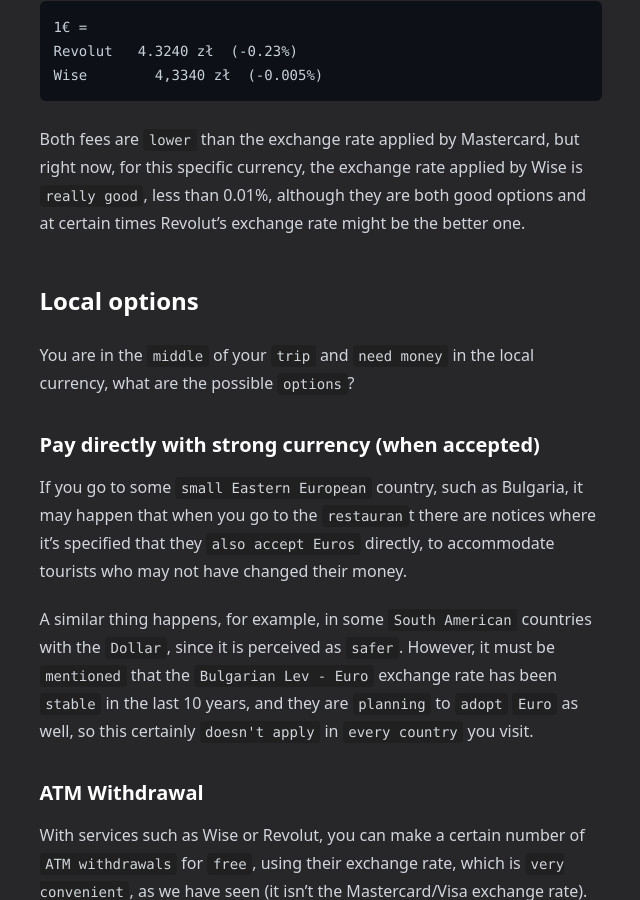
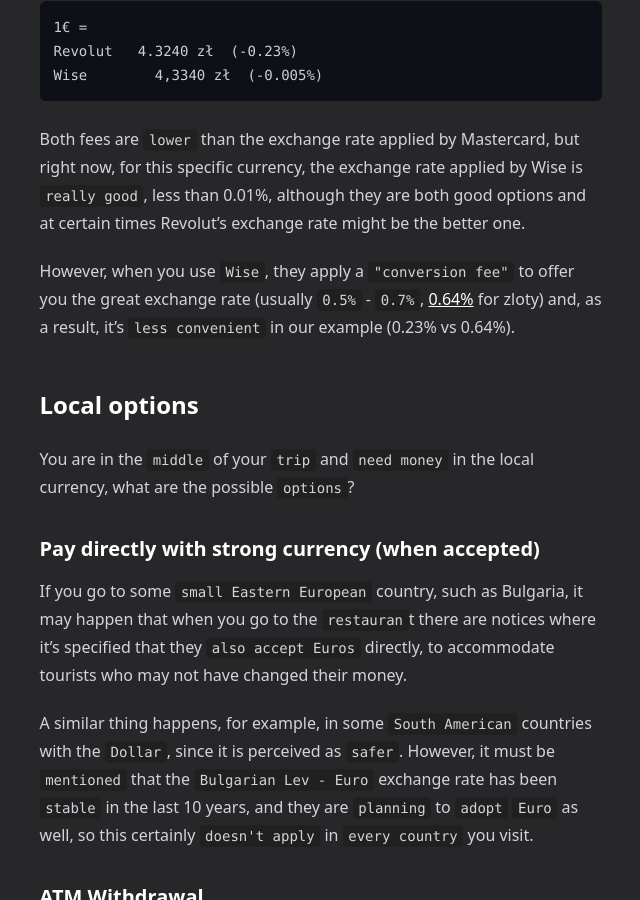
Before and after one commit to ErikPelli/erikpelli.github.io, a Jekyll site: the page built from _posts/2024-11-22-travel-money.md, in a window 1280 px wide and 900 px high, scrolled down 4901 px. Shown: the whole window, without its empty margins (319-959 px from the left). Built offline with Jekyll 4.4.1, drawn with Linux system fonts in a browser that asks for light colours; nearby versions of some CDN libraries; some web fonts are replaced.

Commit message:
Add wise fee disclaimer

```diff
--- a/_posts/2024-11-22-travel-money.md
+++ b/_posts/2024-11-22-travel-money.md
@@ -162,6 +162,10 @@
 is `really good`, less than 0.01%, although they are both good options and
 at certain times Revolut's exchange rate might be the better one.
 
+However, when you use `Wise`, they apply a `"conversion fee"` to offer
+you the great exchange rate (usually `0.5%` - `0.7%`, [0.64%](https://wise.com/it/pricing/hold-fees?sourceAmount=1000&sourceCcy=PLN&targetCcy=EUR)
+for zloty) and, as a result, it's `less convenient` in our example (0.23% vs 0.64%).
+
 ## Local options
 You are in the `middle` of your `trip` and `need money` in the local currency,
 what are the possible `options`?
```
